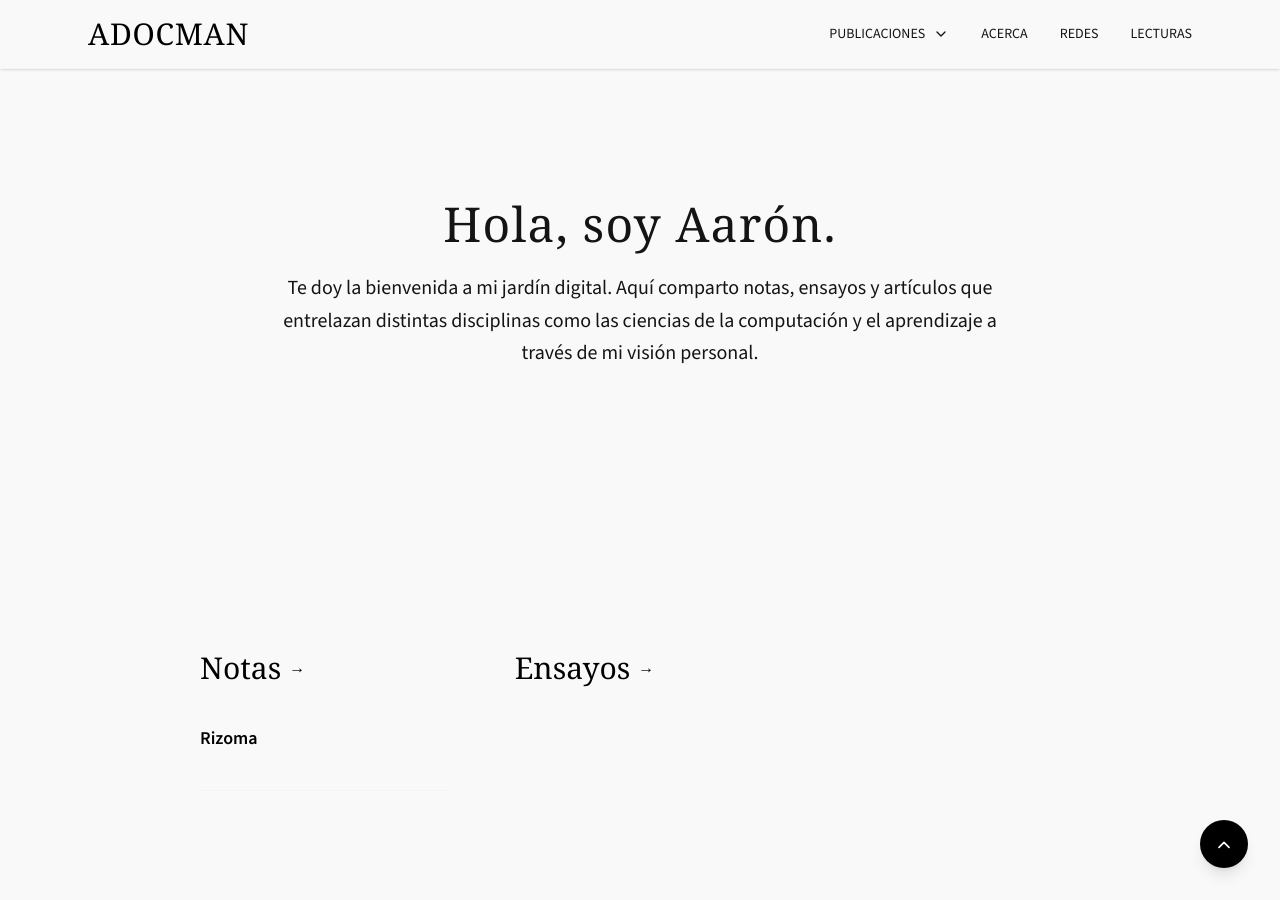
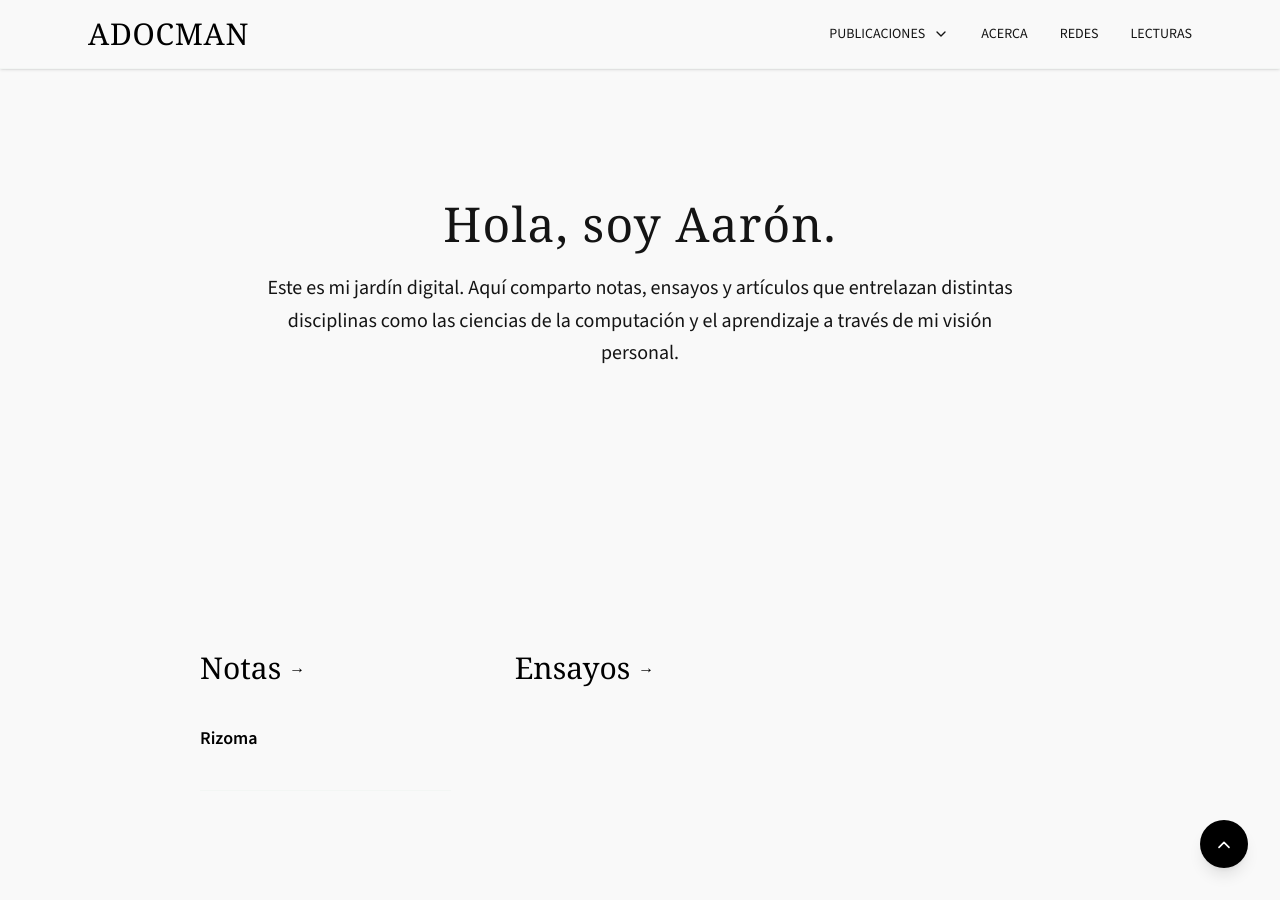
Before and after one commit to adocman/adocman.github.io, a Jekyll site: the page built from index.markdown, in a window 1280 px wide and 900 px high. Built offline with Jekyll 4.4.1, drawn with Linux system fonts in a browser that asks for light colours; nearby versions of some CDN libraries.

Commit message:
Update home.html

```diff
--- a/_layouts/home.html
+++ b/_layouts/home.html
@@ -7,7 +7,7 @@ permalink: /
   <div class="max-w-6xl mx-auto text-center space-y-6">
     <h1 class="text-4xl md:text-5xl font-serif tracking-wide">Hola, soy Aarón.</h1>
     <p class="text-lg md:text-xl font-light leading-relaxed max-w-3xl mx-auto">
-      Te doy la bienvenida a mi jardín digital. Aquí comparto notas, ensayos y artículos que entrelazan distintas disciplinas como las ciencias de la computación y el aprendizaje a través de mi visión personal.
+      Este es mi jardín digital. Aquí comparto notas, ensayos y artículos que entrelazan distintas disciplinas como las ciencias de la computación y el aprendizaje a través de mi visión personal.
     </p>
   </div>
 </section>
```
